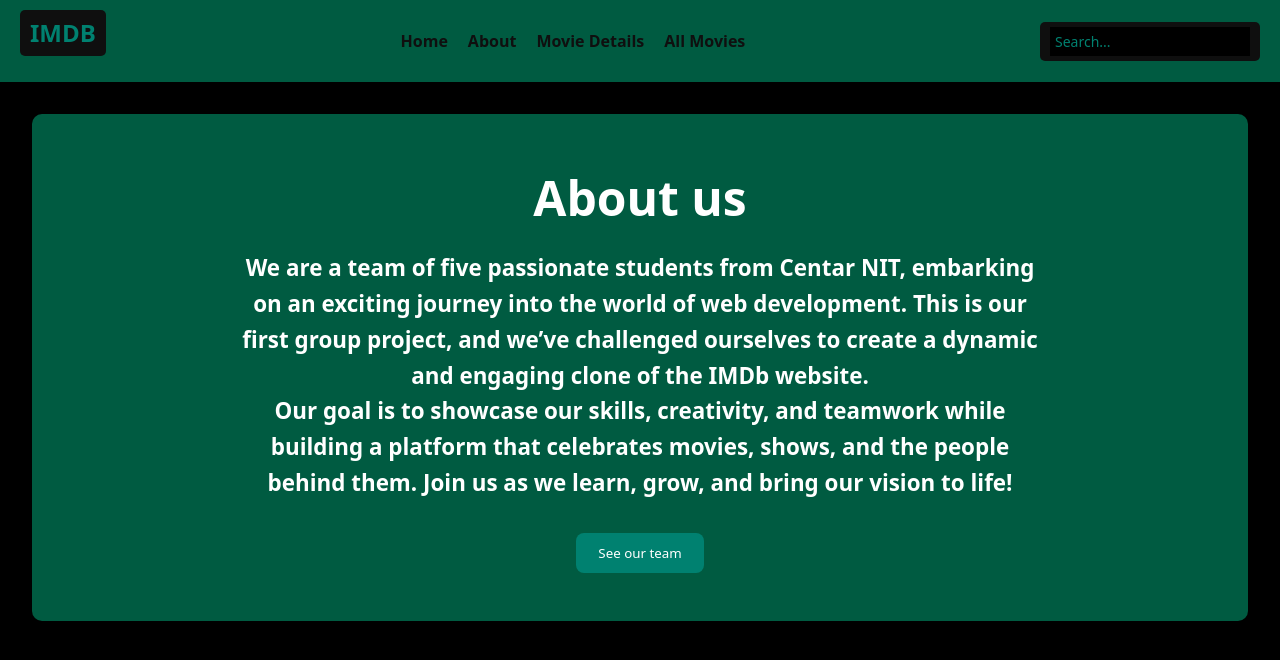
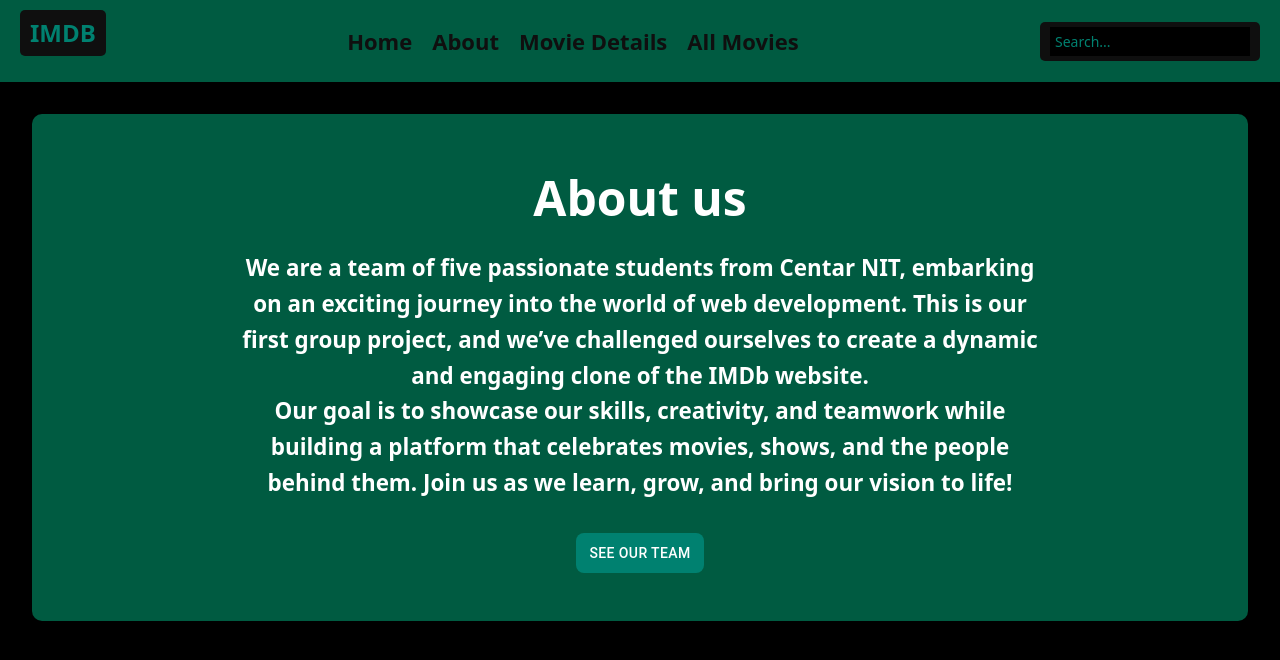
Before and after one commit to aleksax1/imdbProject, a React (Vite) app: page /about in a window 1280 px wide. Shown: the top 660 px of the page. Built offline with nearby package versions, Linux system fonts and the light colour scheme.

Commit message:
Aleksin commit

```diff
--- a/src/ApiConfig/AxiosInstance.jsx
+++ b/src/ApiConfig/AxiosInstance.jsx
@@ -3,7 +3,7 @@ import axios from "axios";
 const axiosInstance = axios.create({
   baseURL: "https://imdb-top-100-movies.p.rapidapi.com/",
   headers: {
-    "x-rapidapi-key": "9d06c5cd48msh88a35903148248cp193abdjsnbdd21a3ec000",
+    "x-rapidapi-key": "bb43337385mshe68b3e9733bd7dfp1c32efjsn908d2511a448",
     "x-rapidapi-host": "imdb-top-100-movies.p.rapidapi.com",
   },
 });
--- a/src/components/AboutUsCard/AboutUsCard.jsx
+++ b/src/components/AboutUsCard/AboutUsCard.jsx
@@ -1,16 +1,18 @@
+import GitHubIcon from "@mui/icons-material/GitHub";
 import Card from "@mui/material/Card";
 import CardActionArea from "@mui/material/CardActionArea";
 import CardContent from "@mui/material/CardContent";
 import CardMedia from "@mui/material/CardMedia";
 import Typography from "@mui/material/Typography";
 import React from "react";
-import GitHubIcon from '@mui/icons-material/GitHub';
 
 function AboutUsCard({ person }) {
   return (
     <div>
-      <Card sx={{ maxWidth: 600,borderRadius:"2vh" }}>
-        <CardActionArea sx={{ backgroundColor: "#008170" ,width:"20vw",height:"50vh",}}>
+      <Card sx={{ maxWidth: 600, borderRadius: "2vh" }}>
+        <CardActionArea
+          sx={{ backgroundColor: "#008170", width: "20vw", height: "54vh" }}
+        >
           <CardMedia
             component="img"
             height="270"
@@ -35,9 +37,8 @@ function AboutUsCard({ person }) {
                 href={person.githubUrl}
                 target="_blank"
                 rel="noopener noreferrer"
-
               >
-              <GitHubIcon sx={{color:"white"}}></GitHubIcon>
+                <GitHubIcon sx={{ color: "white" }}></GitHubIcon>
               </a>
             </Typography>
           </CardContent>
--- a/src/components/Nav/Nav.css
+++ b/src/components/Nav/Nav.css
@@ -33,7 +33,7 @@
 .nav-link {
   color: var(--dark);
   text-decoration: none;
-  font-size: 16px;
+  font-size: 22px;
   font-weight: bold;
   transition: color 0.3s ease;
 }
--- a/src/pages/About/About.jsx
+++ b/src/pages/About/About.jsx
@@ -5,6 +5,7 @@ import AJ from "./profile-picAJ.png";
 import AM from "./profile-picAM.png";
 import EM from "./profile-picEM.png";
 import MC from "./profile-picMC.png";
+import { Button } from "@mui/material";
 
 function About() {
   const [seeMore, setSeeMore] = useState(false);
@@ -68,7 +69,7 @@ function About() {
           life!
         </h2>
 
-        <button
+        <Button
           className="moj-btn"
           onClick={seeMoreFunction}
           style={{
@@ -79,7 +80,8 @@ function About() {
           }}
         >
           See our team
-        </button>
+        </Button>
+
       </div>
 
       {seeMore && (
```
